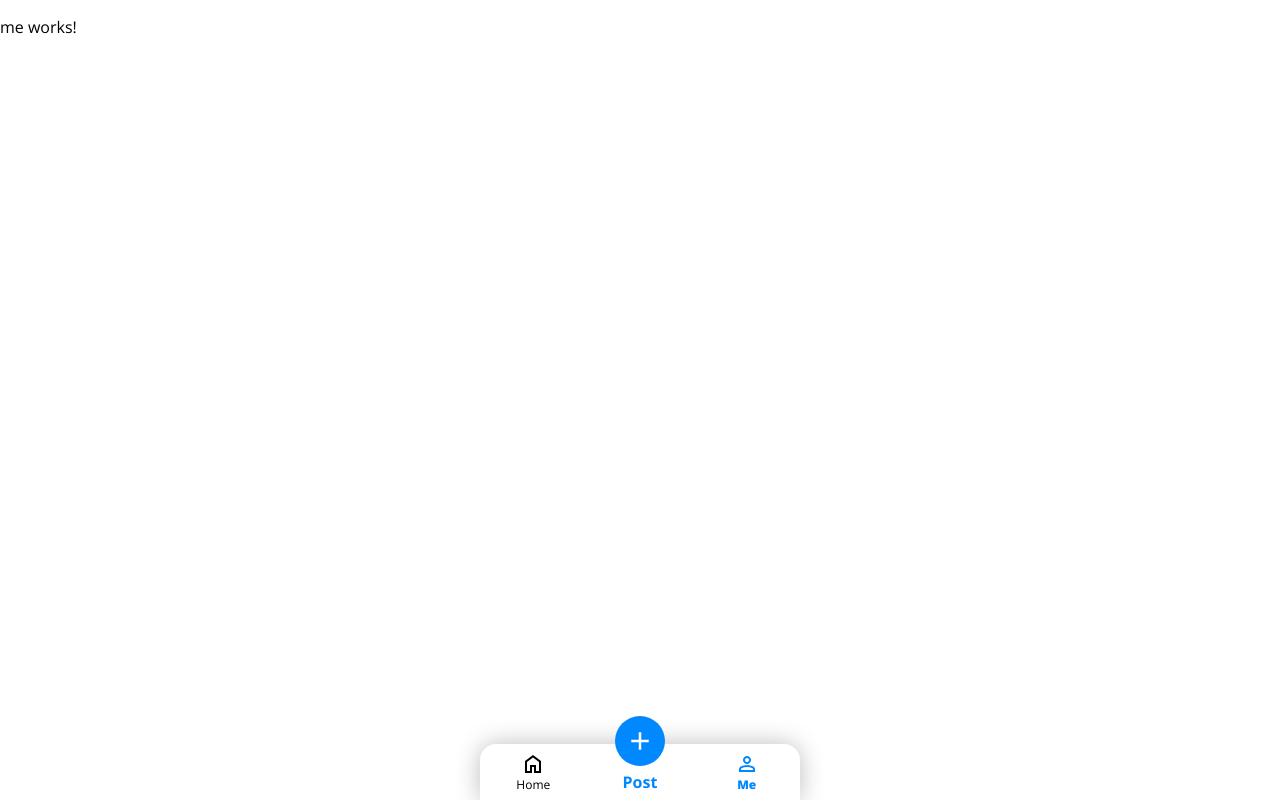
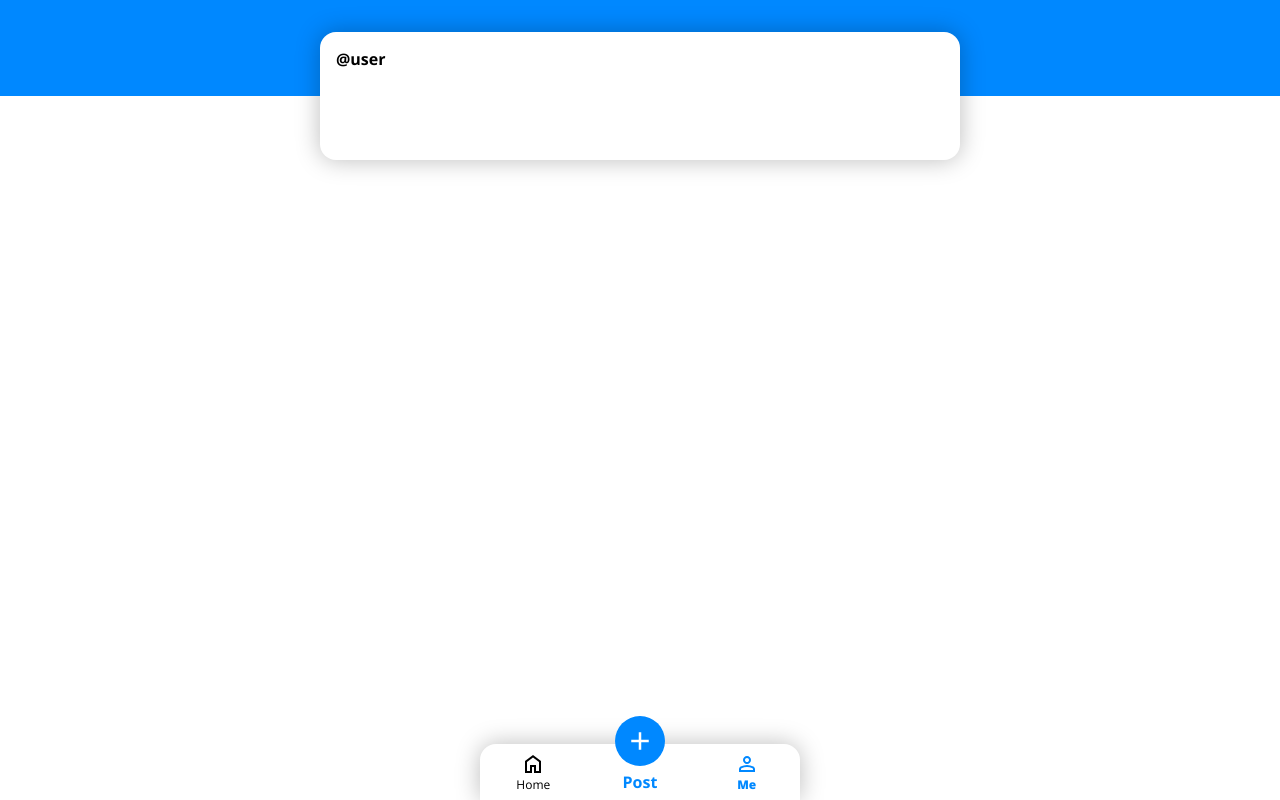
Before and after one commit to rasmusmerzin/forum, an Angular app in the folder web/: page /me in a window 1280 px wide. Built offline with nearby package versions, Linux system fonts and the light colour scheme.

Commit message:
web: me page header

```diff
--- a/web/src/app/home/header/header.component.scss
+++ b/web/src/app/home/header/header.component.scss
@@ -9,15 +9,16 @@
   div {
     display: flex;
     justify-content: center;
-    height: 40px;
     &.title {
       align-items: center;
       font-weight: 900;
       font-size: 20px;
+      height: 48px;
     }
     &.nav {
       width: 640px;
       max-width: 100%;
+      height: 40px;
     }
     button {
       font-size: 16px;
--- /dev/null
+++ b/web/src/app/me/header/header.component.html
@@ -0,0 +1,6 @@
+<div class="color"></div>
+<div class="profile">
+  <div class="username">&#64;{{ username }}</div>
+  <div class="fullname">{{ fullname }}</div>
+  <div class="bio">{{ bio }}</div>
+</div>
--- /dev/null
+++ b/web/src/app/me/header/header.component.scss
@@ -0,0 +1,33 @@
+:host {
+  display: flex;
+  flex-direction: column;
+  align-items: center;
+  .color {
+    background: var(--primary);
+    height: 96px;
+    width: 100%;
+  }
+  .profile {
+    min-height: 128px;
+    margin-top: -64px;
+    background: var(--background);
+    padding: 16px;
+    border-radius: 16px;
+    width: 640px;
+    max-width: calc(100% - 32px);
+    display: flex;
+    flex-direction: column;
+    align-items: start;
+    box-shadow: 0 0 24px #0004;
+    .username {
+      font-weight: bold;
+    }
+    .fullname {
+      font-weight: 900;
+      font-size: 24px;
+    }
+    .bio {
+      margin-top: 8px;
+    }
+  }
+}
--- /dev/null
+++ b/web/src/app/me/header/header.component.ts
@@ -0,0 +1,29 @@
+import { Component, inject, Input, OnDestroy, OnInit } from "@angular/core";
+import { ThemeService } from "../../theme/theme.service";
+import { THEME_COLOR } from "../../app.properties";
+
+@Component({
+  selector: "app-me-header",
+  imports: [],
+  templateUrl: "./header.component.html",
+  styleUrl: "./header.component.scss",
+})
+export class HeaderComponent implements OnInit, OnDestroy {
+  @Input()
+  username = "user";
+  @Input()
+  fullname = "";
+  @Input()
+  bio = "";
+
+  themeService = inject(ThemeService);
+  themeSymbol?: symbol;
+
+  ngOnInit() {
+    this.themeSymbol = this.themeService.registerBarColor(THEME_COLOR);
+  }
+
+  ngOnDestroy() {
+    this.themeService.unregisterBarColor(this.themeSymbol!);
+  }
+}
--- a/web/src/app/me/me.component.html
+++ b/web/src/app/me/me.component.html
@@ -1,2 +1,3 @@
-<p>me works!</p>
+<app-me-header />
+
 <app-navigation />
--- a/web/src/app/me/me.component.ts
+++ b/web/src/app/me/me.component.ts
@@ -1,9 +1,10 @@
 import { Component } from "@angular/core";
 import { NavigationComponent } from "../navigation/navigation.component";
+import { HeaderComponent } from "./header/header.component";
 
 @Component({
   selector: "app-me",
-  imports: [NavigationComponent],
+  imports: [NavigationComponent, HeaderComponent],
   templateUrl: "./me.component.html",
   styleUrl: "./me.component.scss",
 })
--- a/web/src/app/new/header/header.component.scss
+++ b/web/src/app/new/header/header.component.scss
@@ -27,6 +27,7 @@
         line-height: 1;
         border-radius: 16px;
         overflow: hidden;
+        transition: 200ms;
         &.preview {
           position: relative;
           color: var(--foreground);
@@ -51,6 +52,9 @@
         &.post {
           color: #fff;
           background: var(--primary);
+          &:active {
+            filter: brightness(1.5);
+          }
         }
       }
     }
--- a/web/src/app/new/new.component.ts
+++ b/web/src/app/new/new.component.ts
@@ -17,10 +17,10 @@ const { virtualKeyboard } = navigator as any;
 })
 export class NewComponent implements AfterViewInit, OnDestroy {
   @ViewChild("textarea")
-  textarea: ElementRef<HTMLTextAreaElement> = null!;
+  textarea?: ElementRef<HTMLTextAreaElement | null>;
 
   ngAfterViewInit(): void {
-    this.textarea.nativeElement.focus();
+    this.textarea?.nativeElement?.focus();
     this.resizeTextarea();
     addEventListener("resize", this.resizeTextarea);
     if (virtualKeyboard) {
@@ -41,7 +41,8 @@ export class NewComponent implements AfterViewInit, OnDestroy {
   }
 
   resizeTextarea = async () => {
-    const { nativeElement } = this.textarea;
+    const { nativeElement } = this.textarea || {};
+    if (!nativeElement) return;
     nativeElement.style.height = "auto";
     const { scrollHeight } = nativeElement;
     const minHeight = 18 * 6;
```
Also changed, not shown: 1 other file (tests, documents, lock files or other folders).
